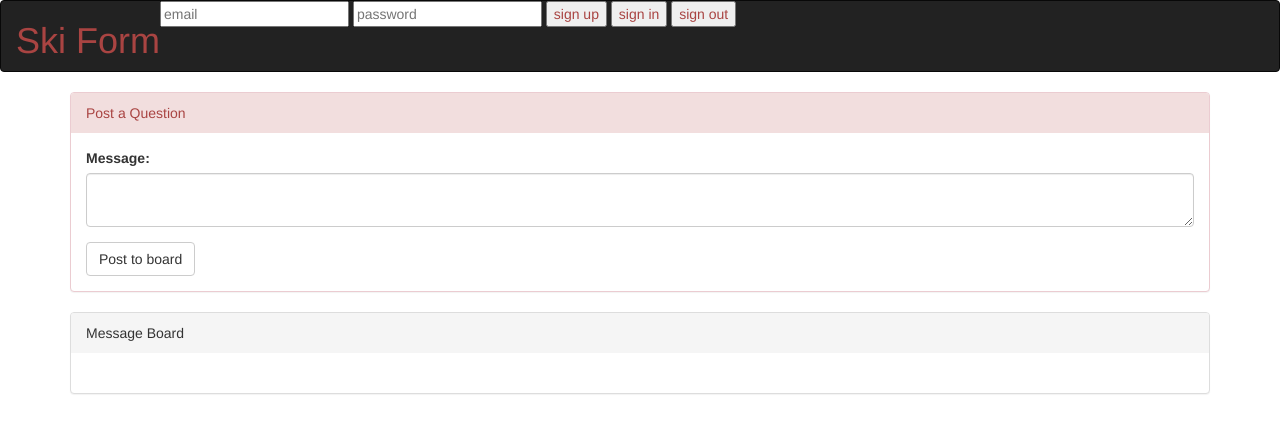
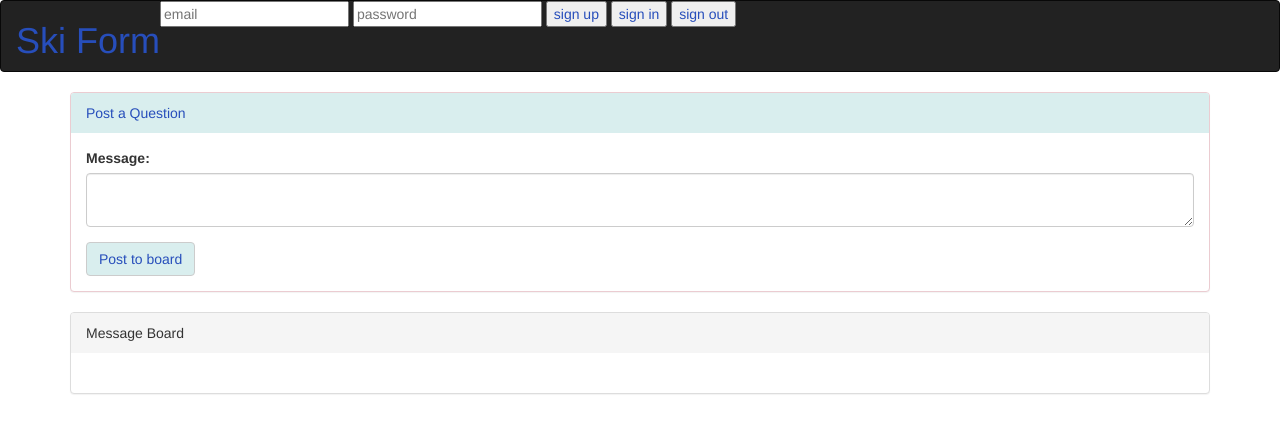
Before and after one commit to Bryan25967/SkiForm, a plain HTML site: page index.html in a window 1280 px wide. Drawn offline with nearby package versions, Linux system fonts and the light colour scheme; no server answers.

Commit message:
some color changes

```diff
--- a/STYLE.css
+++ b/STYLE.css
@@ -0,0 +1,26 @@
+h1 {
+    color: rgb(39, 78, 187);
+
+}
+
+.sign-up-button {
+    color: rgb(39, 78, 187);
+}
+
+.sign-in-button {
+    color: rgb(39, 78, 187);
+}
+
+.sign-out-button {
+    color: rgb(39, 78, 187);
+}
+
+#panelHeading {
+    color: rgb(39, 78, 187);
+    background-color: rgb(217, 238, 238) ;
+}
+
+#postToBoardButton {
+    color: rgb(39, 78, 187);
+    background-color: rgb(217, 238, 238);
+}
--- a/index.html
+++ b/index.html
@@ -37,14 +37,14 @@
     <div class="container">
       <div class="panel-group">
         <div class="panel panel-danger">
-          <div class="panel-heading">Post a Question</div>
+          <div id="panelHeading"  class="panel-heading">Post a Question</div>
           <div class="panel-body">
             <form action="" id="message-form">
               <div class="form-group">
                 <label>Message:</label>
                 <textarea id="message" type="text" class="form-control"></textarea>
               </div>
-              <button class="btn btn-default">Post to board</button>
+              <button id="postToBoardButton" class="btn btn-default">Post to board</button>
             </form>
           </div>
         </div>
```
